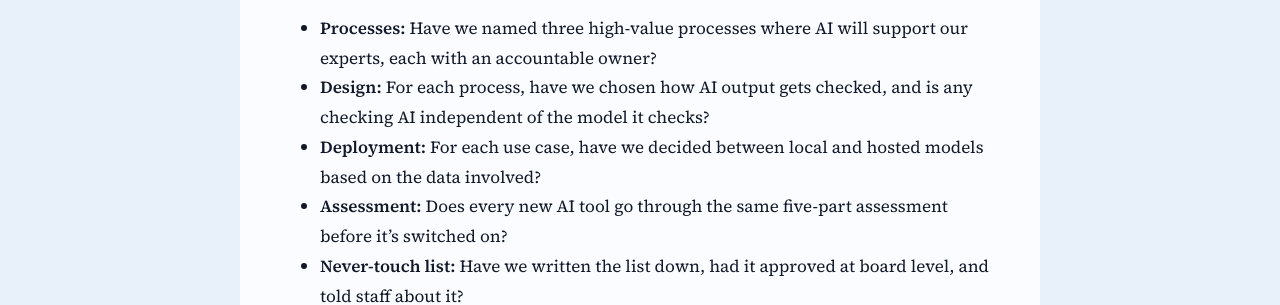
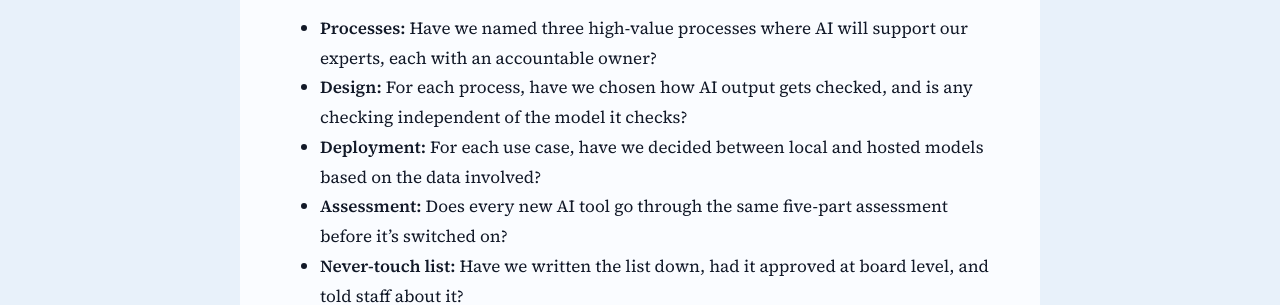
Before and after one commit to dazstaffs/blog, a Jekyll site: the page built from _posts/2026-11-04-AIStrategyForFinancialServices.md, in a window 1280 px wide and 900 px high, scrolled down 3631 px. Shown: the part 224-529 px from the top of the window. Built offline with Jekyll 4.4.1, drawn with Linux system fonts in a browser that asks for light colours; some web fonts are replaced; comment, search, counter and statistics services are not loaded.

Commit message:
small change for readability

```diff
--- a/_posts/2026-11-04-AIStrategyForFinancialServices.md
+++ b/_posts/2026-11-04-AIStrategyForFinancialServices.md
@@ -91,7 +91,7 @@ Writing it down gives teams a clear boundary and fits the FCA's Consumer Duty fo
 AI strategy in financial services isn't about the cleverest model. Here is a checklist a CTO and COO can work through together:
 
 - **Processes:** Have we named three high-value processes where AI will support our experts, each with an accountable owner?
-- **Design:** For each process, have we chosen how AI output gets checked, and is any checking AI independent of the model it checks?
+- **Design:** For each process, have we chosen how AI output gets checked, and is any checking independent of the model it checks?
 - **Deployment:** For each use case, have we decided between local and hosted models based on the data involved?
 - **Assessment:** Does every new AI tool go through the same five-part assessment before it's switched on?
 - **Never-touch list:** Have we written the list down, had it approved at board level, and told staff about it?
```
